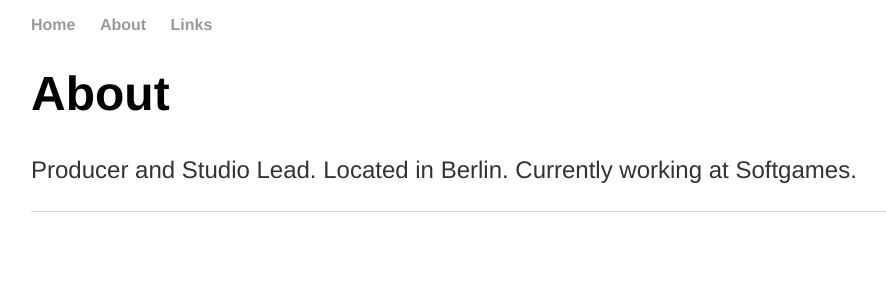
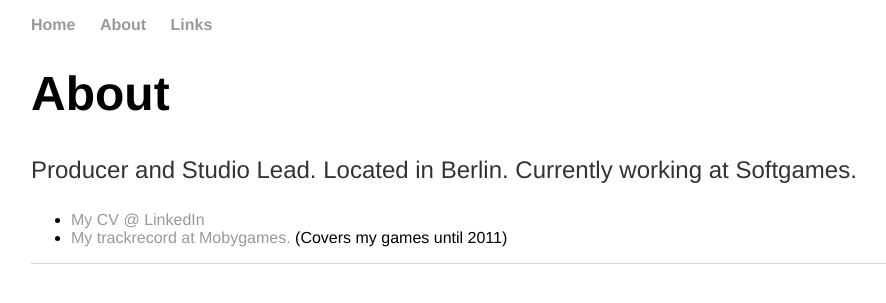
Before and after one commit to gebirgsbernd/gebirgsbernd.github.io, a Jekyll site: the page built from about.html, in a window 1280 px wide. Shown: the top 303 px of the page, without its empty margins (33-919 px from the left). Built offline with Jekyll 4.4.1, drawn with Linux system fonts in a browser that asks for light colours.

Commit message:
Update about.html

```diff
--- a/about.html
+++ b/about.html
@@ -8,4 +8,23 @@ title: About Bernd Beyreuther
 	Producer and Studio Lead. Located in Berlin.
 	Currently working at Softgames.
 	</p>
+
+	<ul>
+
+<li>
+<a href="https://www.linkedin.com/in/berndbeyreuther/">
+My CV @ LinkedIn
+</a>
+</li>
+
+<li>
+<a href="https://www.mobygames.com/developer/sheet/view/developerId,117427/">
+My trackrecord at Mobygames.
+</a>
+(Covers my games until 2011)
+</li>
+
+
+
+</ul>
 </div><!-- /.blurb -->
```
